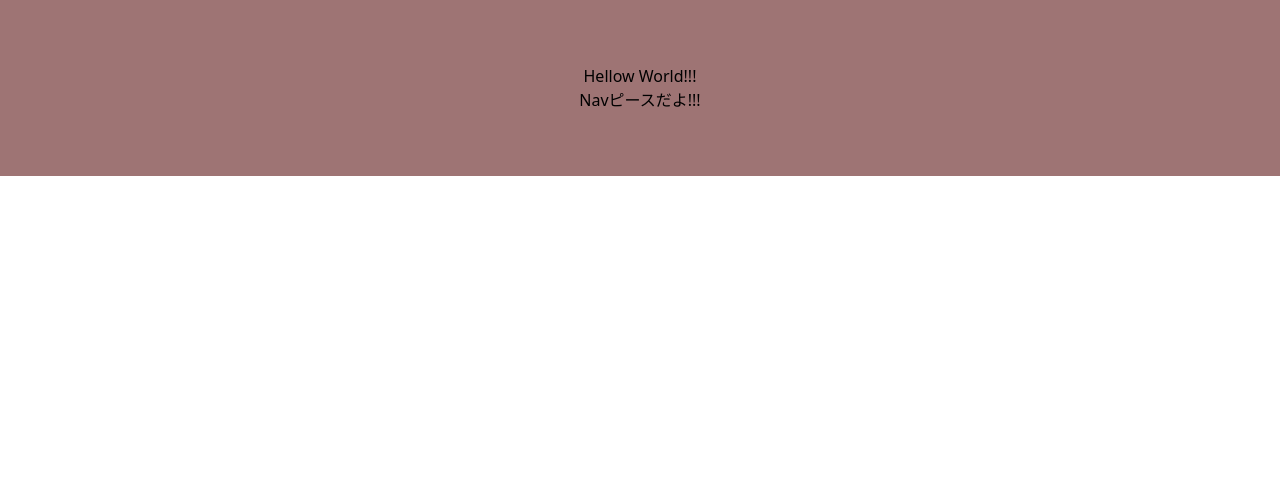
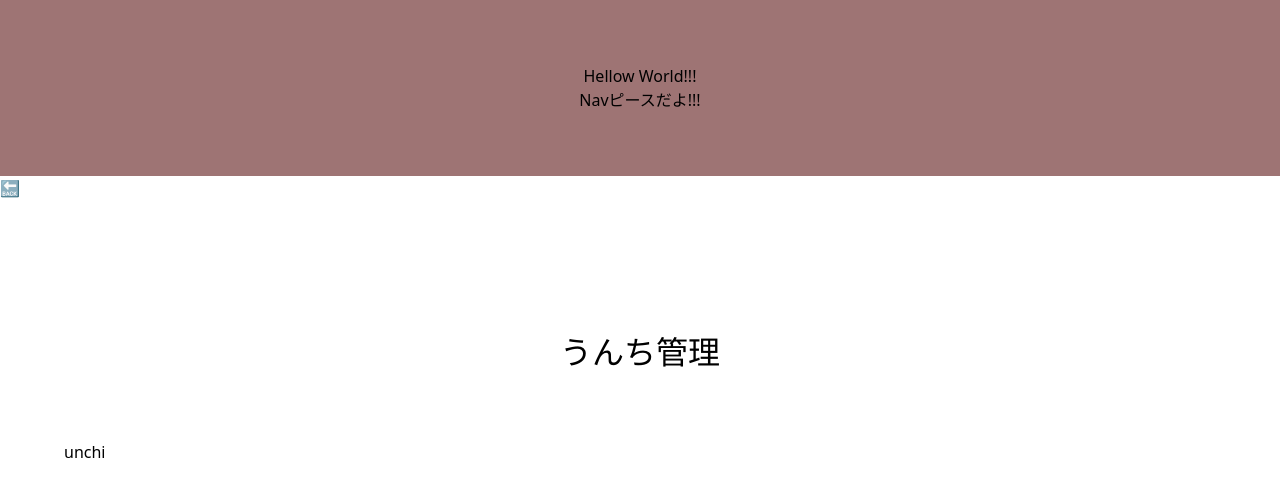
Before and after one commit to oyurisan/Nuxt-Parenting, a Nuxt app: page /unchi in a window 1280 px wide. Shown: the top 496 px of the page. Built offline with nearby package versions, Linux system fonts and the light colour scheme.

Commit message:
pages べんと尿に分けました！

```diff
--- a/pages/index.vue
+++ b/pages/index.vue
@@ -3,7 +3,8 @@
     <div class="home-title">Home</div>
 
     <div class="link">
-      <nuxt-link to="health">💊</nuxt-link>
+      <nuxt-link to="unchi">💩</nuxt-link>
+      <nuxt-link to="urine">💧</nuxt-link>
     </div>
 
   </div>
--- a/pages/health.vue
+++ b/pages/unchi.vue
@@ -1,22 +1,21 @@
 <template>
-  <div class="health-main">
+  <div class="unchi-main">
     <div><nuxt-link to="/">🔙</nuxt-link></div>
-    <div class="health-title">健康管理</div>
+    <div class="unchi-title">うんち管理</div>
 
-    <div class="health-container">
+    <div class="unchi-container">
       <div>unchi</div>
-      <div>food</div>
     </div>
   </div>
 </template>
 
 <style>
-.health-title {
+.unchi-title {
   text-align: center;
   font-size: 200%;
   margin-top: 10%;
 }
-.health-container {
+.unchi-container {
   display: flex;
   margin: 5%;
 }
--- /dev/null
+++ b/pages/urine.vue
@@ -0,0 +1,22 @@
+<template>
+  <div class="unchi-main">
+    <div><nuxt-link to="/">🔙</nuxt-link></div>
+    <div class="unchi-title">おしっこ管理</div>
+
+    <div class="unchi-container">
+      <div>urine</div>
+    </div>
+  </div>
+</template>
+
+<style>
+.unchi-title {
+  text-align: center;
+  font-size: 200%;
+  margin-top: 10%;
+}
+.unchi-container {
+  display: flex;
+  margin: 5%;
+}
+</style>
```
